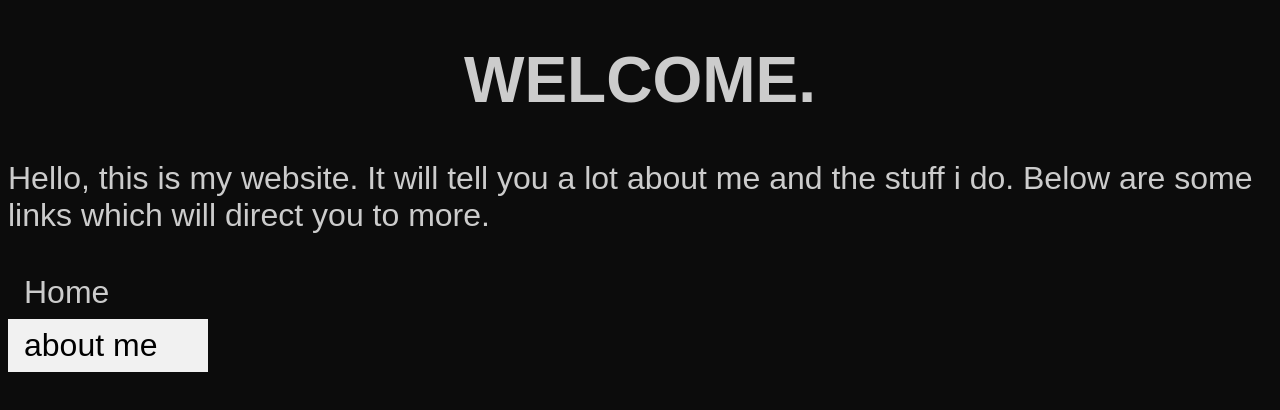
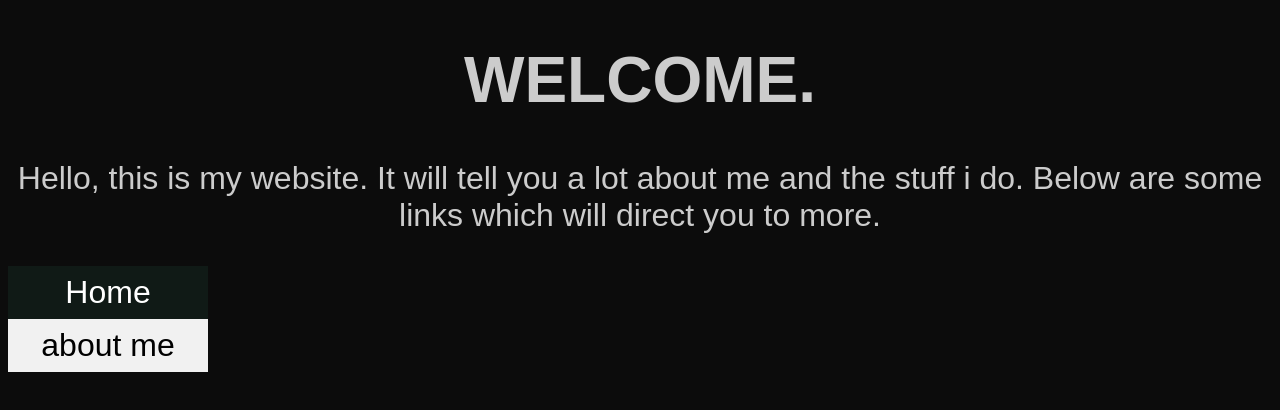
Before and after one commit to immysoun/website, a plain HTML site: page index.html in a window 1280 px wide. Drawn offline with Linux system fonts and the light colour scheme.

Commit message:
Update style.css

```diff
--- a/css/style.css
+++ b/css/style.css
@@ -1,6 +1,7 @@
 body
 {
     background-color: #0c0c0c;
+    text-align: center;
     font-family: Arial, Helvetica, sans-serif;
     color: #cccccc;
     font-size: 2.5vw;
@@ -9,11 +10,6 @@ body
 h1 {
     text-align: center;
     text-transform: uppercase;
-  }
-
-a {
-    color: #cccccc;
-    text-decoration: none;
   }
 
   ul {
@@ -32,11 +28,11 @@ a {
   }
 
   li a.active {
-    background-color: #0c0c0c;
-    color: #cccccc;
+    background-color: #101a16;
+    color: white;
   }
 
   li a:hover:not(.active) {
     background-color: #555;
-    color: #cccccc;
+    color: white;
   }
```
